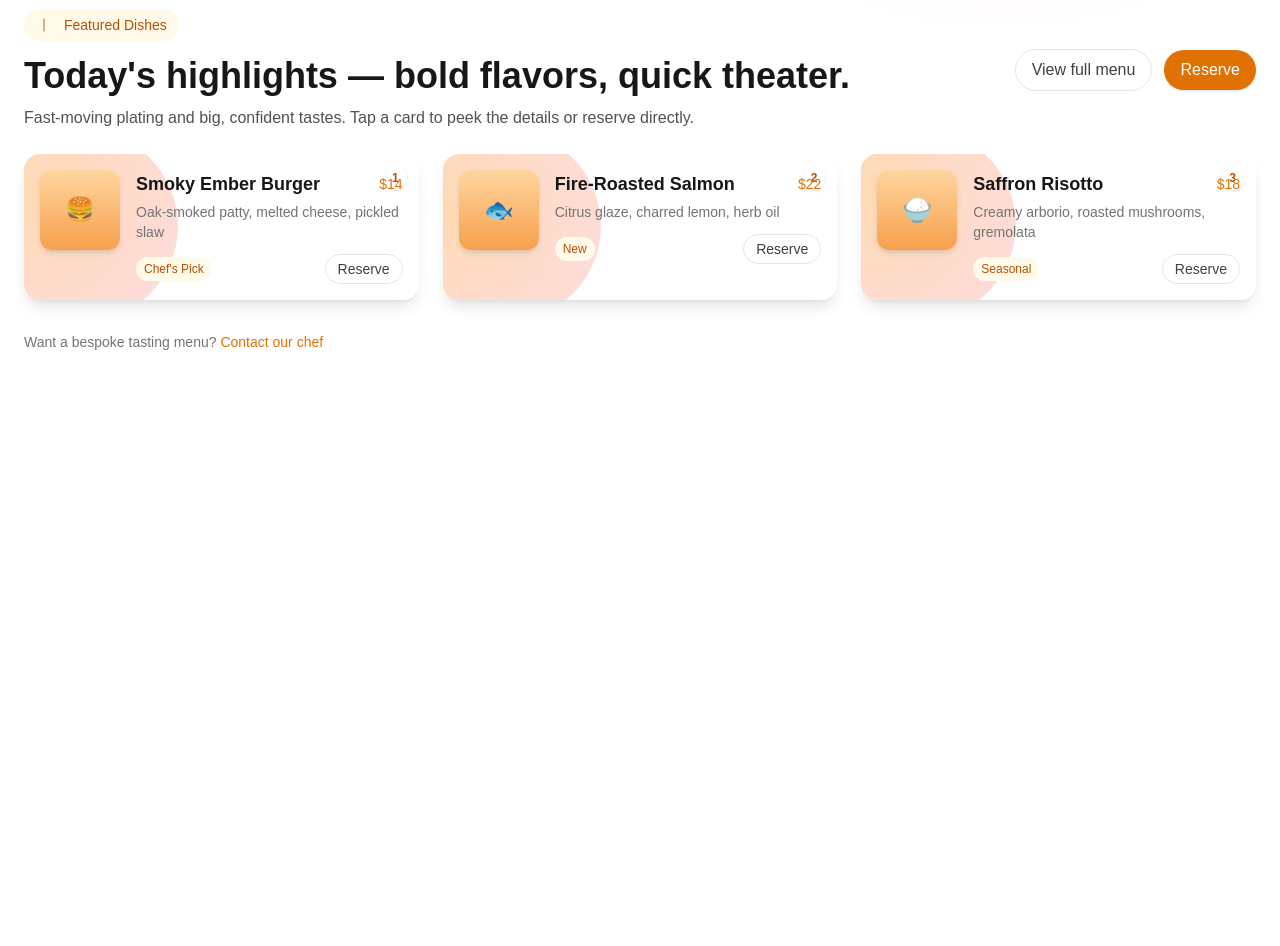
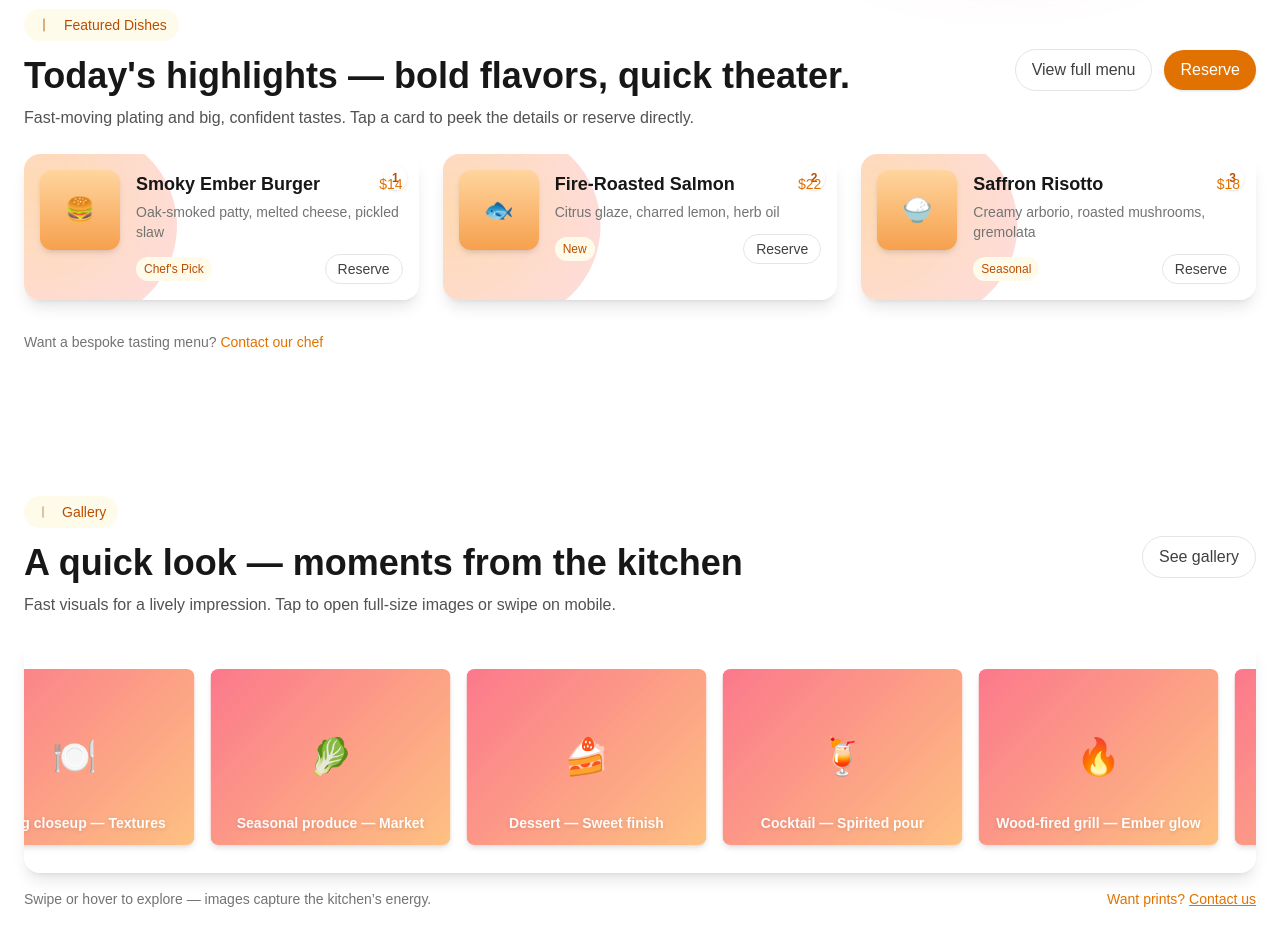
Before and after one commit to HasanHafizurRahman/animated-restaurant-website, a Next.js app: page / in a window 1280 px wide. Shown: the part 880-1826 px from the top of the page. Before the commit the page ends 1312 px from the top, so only its background shows below. Built offline with nearby package versions, Linux system fonts and the light colour scheme.

Commit message:
gallery carousel

```diff
--- a/src/app/page.js
+++ b/src/app/page.js
@@ -1,3 +1,4 @@
+import GalleryCarousel from "@/components/GalleryCarousel";
 import HeroSpecials from "@/components/HeroSpecials";
 import NavbarHero from "@/components/NavbarHero";
 
@@ -6,6 +7,7 @@ export default function Home() {
     <>
       <NavbarHero />
       <HeroSpecials />
+      <GalleryCarousel />
     </>
   );
 }
--- /dev/null
+++ b/src/components/GalleryCarousel.jsx
@@ -0,0 +1,96 @@
+'use client';
+
+import React, { useRef } from 'react';
+import { motion, useReducedMotion } from 'framer-motion';
+
+const sampleImages = [
+  { id: 1, src: null, alt: 'Wood-fired grill — Ember glow', emoji: '🔥' },
+  { id: 2, src: null, alt: 'Plating closeup — Textures', emoji: '🍽️' },
+  { id: 3, src: null, alt: 'Seasonal produce — Market', emoji: '🥬' },
+  { id: 4, src: null, alt: 'Dessert — Sweet finish', emoji: '🍰' },
+  { id: 5, src: null, alt: 'Cocktail — Spirited pour', emoji: '🍹' },
+];
+
+export default function GalleryCarousel({ images = sampleImages, speed = 40 }) {
+  const shouldReduceMotion = useReducedMotion();
+  const trackRef = useRef(null);
+
+  // Create duplicates for seamless looping
+  const items = [...images, ...images];
+
+  return (
+    <section className="max-w-7xl mx-auto px-6 py-12 lg:py-16">
+      <div className="flex items-center justify-between mb-6">
+        <div>
+          <div className="inline-flex items-center gap-3 bg-amber-50 text-amber-700 px-3 py-1.5 rounded-full text-sm font-medium w-max">
+            <svg width="14" height="14" viewBox="0 0 24 24" fill="none"><path d="M12 3v18" stroke="#b45309" strokeWidth="1.2" strokeLinecap="round"/></svg>
+            Gallery
+          </div>
+          <h2 className="mt-3 text-3xl sm:text-4xl font-extrabold leading-tight">A quick look — moments from the kitchen</h2>
+          <p className="text-neutral-600 mt-2 max-w-2xl">Fast visuals for a lively impression. Tap to open full-size images or swipe on mobile.</p>
+        </div>
+
+        <div className="hidden sm:flex gap-3 items-center">
+          <a href="#menu" className="inline-flex items-center gap-2 px-4 py-2 rounded-full border border-neutral-200 text-neutral-700 hover:bg-neutral-50 transition">See gallery</a>
+        </div>
+      </div>
+
+      <div className="relative">
+        {/* Overflow hidden viewport */}
+        <div className="overflow-hidden rounded-2xl bg-white/60 shadow-lg p-3" style={{ WebkitBackdropFilter: 'blur(6px)', backdropFilter: 'blur(6px)' }}>
+
+          {/* If reduced motion: show a static horizontally scrollable grid */}
+          {shouldReduceMotion && (
+            <div className="flex gap-4 overflow-x-auto py-4 px-2 scrollbar-hide">
+              {images.map((img) => (
+                <div key={img.id} className="min-w-[220px] h-40 rounded-lg flex-shrink-0 flex items-center justify-center text-3xl font-bold" style={{ background: 'linear-gradient(180deg,#FFD59E,#F6A04D)' }} title={img.alt}>
+                  {img.emoji || '🖼️'}
+                </div>
+              ))}
+            </div>
+          )}
+
+          {/* Animated continuous track */}
+          {!shouldReduceMotion && (
+            <motion.div
+              ref={trackRef}
+              className="flex gap-4 items-center py-4 px-2"
+              // animate x from 0 to -50% of track width using CSS transform; we use a fast linear infinite loop
+              animate={{ x: ['0%', '-50%'] }}
+              transition={{ repeat: Infinity, ease: 'linear', duration: Math.max(10, 100 / speed) }}
+            >
+              {items.map((img, idx) => (
+                <motion.button
+                  key={`${img.id}-${idx}`}
+                  whileTap={{ scale: 0.96 }}
+                  className="min-w-[240px] h-44 rounded-lg flex-shrink-0 overflow-hidden relative shadow-md focus:outline-none"
+                  aria-label={img.alt}
+                  onClick={() => {
+                    // simple UX: scroll the image into center — can be replaced with modal/gallery lightbox
+                    const el = trackRef.current?.children[idx];
+                    if (el) el.scrollIntoView({ behavior: 'smooth', inline: 'center' });
+                  }}
+                >
+                  {/* placeholder art */}
+                  <div className="absolute inset-0 flex items-center justify-center text-4xl font-bold text-white" style={{ background: 'linear-gradient(135deg, rgba(251,113,133,0.95), rgba(253,186,116,0.9))' }}>
+                    {img.emoji || '🖼️'}
+                  </div>
+
+                  {/* subtle overlay */}
+                  <div className="absolute bottom-3 left-3 right-3 text-sm text-white/95 font-semibold drop-shadow-sm">{img.alt}</div>
+                </motion.button>
+              ))}
+            </motion.div>
+          )}
+
+        </div>
+
+        {/* small caption and CTA */}
+        <div className="mt-4 text-sm text-neutral-500 flex items-center justify-between">
+          <div>Swipe or hover to explore — images capture the kitchen’s energy.</div>
+          <div className="hidden sm:block text-amber-600 font-medium">Want prints? <a href="#contact" className="underline">Contact us</a></div>
+        </div>
+      </div>
+    </section>
+  );
+}
```
